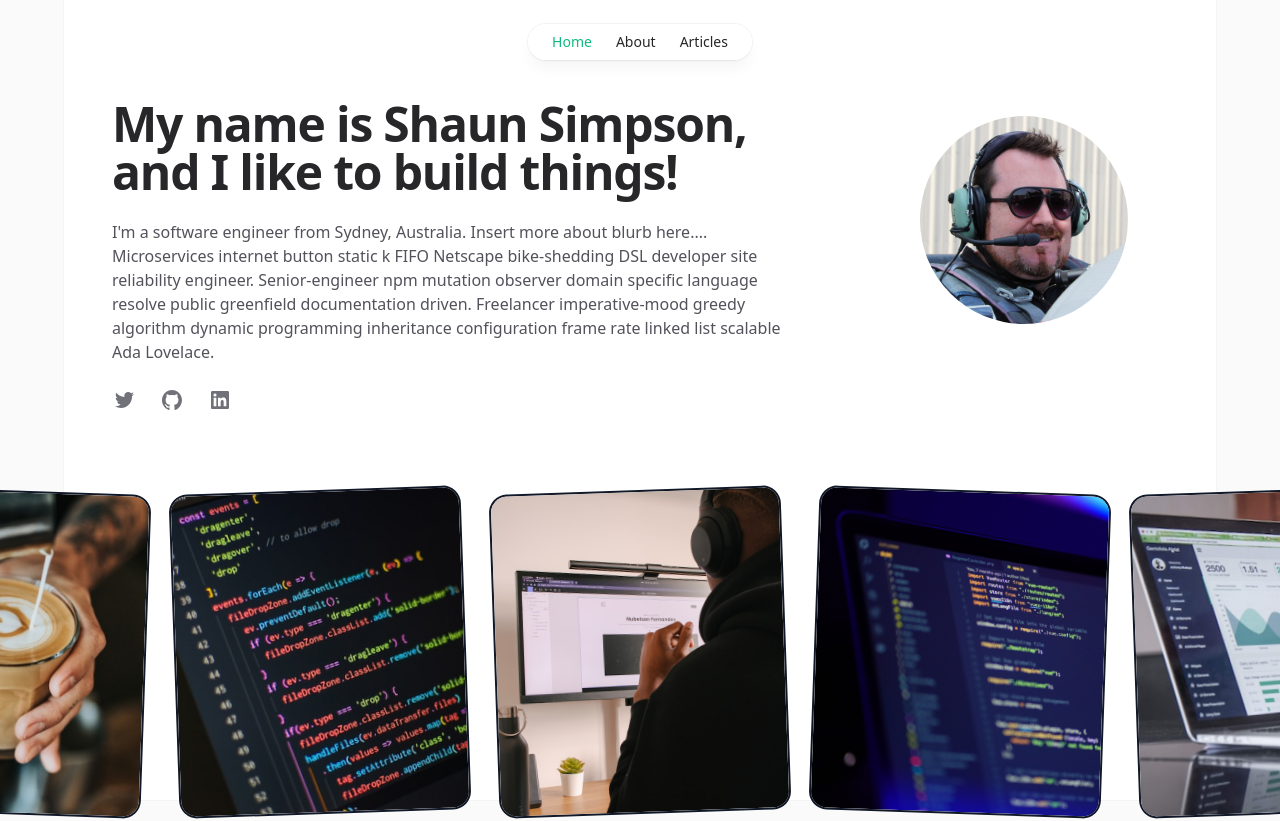
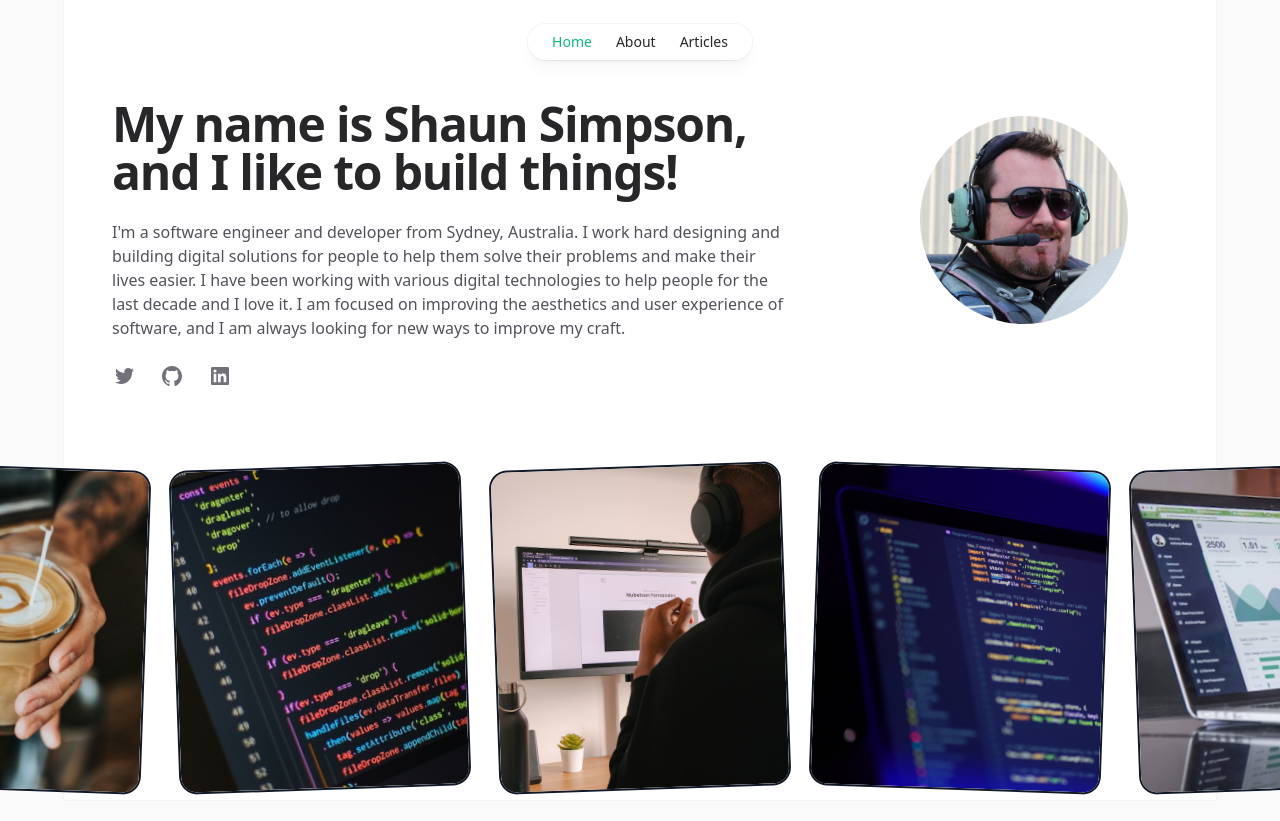
Before and after one commit to shaungsimpson/shaungsimpson-vue, a Vue app: page / in a window 1280 px wide. Shown: the top 821 px of the page. Built offline with nearby package versions, Linux system fonts and the light colour scheme.

Commit message:
Fix embarrassingly forgotten tech ipsum on homepage before launch!

```diff
--- a/src/views/Home.vue
+++ b/src/views/Home.vue
@@ -9,14 +9,12 @@ import heroImg from '/src/assets/img/shaun-pilot.jpeg'
 
 <template>
     <div class="home">
-        <ImageTextBlock title="My name is Shaun Simpson, and I like to build things!"
-            :img="heroImg">
-            <p class="mt-6 text-base text-zinc-600 dark:text-zinc-400">I'm a software engineer from
-                Sydney, Australia. Insert more about blurb here....<br>
-                Microservices internet button static k FIFO Netscape bike-shedding DSL developer site
-                reliability engineer. Senior-engineer npm mutation observer domain specific language resolve
-                public greenfield documentation driven. Freelancer imperative-mood greedy algorithm dynamic
-                programming inheritance configuration frame rate linked list scalable Ada Lovelace.
+        <ImageTextBlock title="My name is Shaun Simpson, and I like to build things!" :img="heroImg">
+            <p class="mt-6 text-base text-zinc-600 dark:text-zinc-400">I'm a software engineer and developer from
+                Sydney, Australia. I work hard designing and building digital solutions for people to help them
+                solve their problems and make their lives easier. I have been working with various digital technologies to
+                help people for the last decade and I love it. I am focused on improving the aesthetics and user experience
+                of software, and I am always looking for new ways to improve my craft.
             </p>
 
             <SocialLinks />
```
